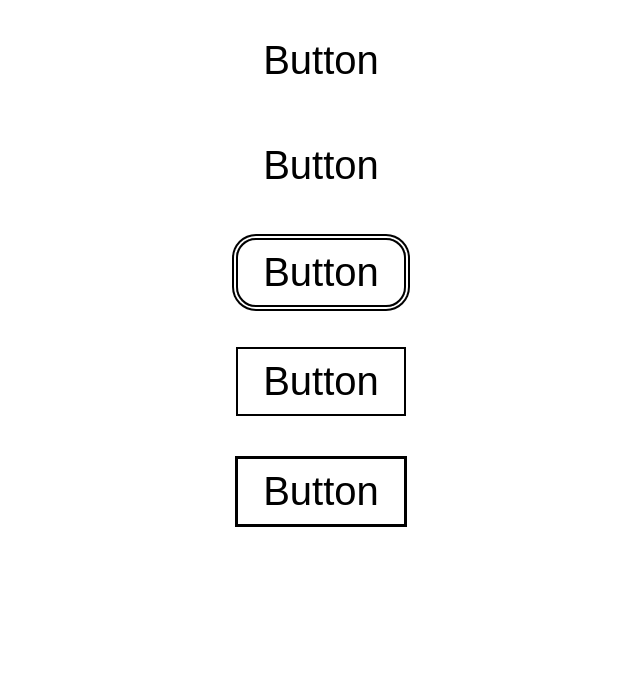
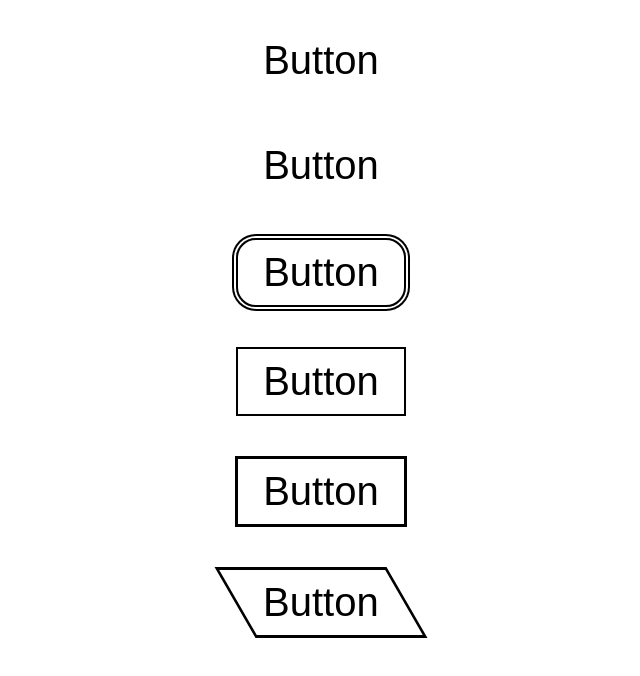
Before and after one commit to ewa-ilnicka/workshop, a plain HTML site: page buttonCssAnimation/index.html in a window 1280 px wide. Shown: the whole page, without its empty margins (319-959 px from the left). Drawn offline with Linux system fonts and the light colour scheme.

Commit message:
Added sixth button

```diff
--- a/buttonCssAnimation/index.html
+++ b/buttonCssAnimation/index.html
@@ -20,7 +20,7 @@
             overflow: hidden;
         }
 
-        span {
+        span.b {
             position: absolute;
             width: 100%;
             height: 3px;
@@ -127,11 +127,53 @@
         button.fifth:hover::before {
             left: 0;
         }
+
+        button.sixth {
+
+            transform: skew(30deg);
+            border: 3px solid black;
+            transition: 0.3s;
+        }
+
+        span.a {
+            display: inline-block;
+            transform: skew(-30deg);
+        }
+
+        button.sixth::before {
+            content: "";
+            position: absolute;
+            top: 0;
+            bottom: 0;
+            left: -2px;
+            width: 2px;
+            background-color: black;
+            transition: 0.3s;
+        }
+
+        button.sixth::after {
+            content: "";
+            position: absolute;
+            left: 0;
+            right: 0;
+            bottom: -2px;
+            height: 2px;
+            background-color: black;
+            transition: 0.3s 0.2s;
+        }
+
+        button.sixth:hover::before {
+            left: 100%;
+        }
+
+        button.sixth:hover::after {
+            bottom: 100%;
+        }
     </style>
 </head>
 
 <body>
-    <button class="first">Button<span></span></button>
+    <button class="first">Button<span class="b"></span></button>
     <br>
     <button class="second">Button</button>
     <br>
@@ -140,6 +182,8 @@
     <button class="fourth">Button</button>
     <br>
     <button class="fifth">Button</button>
+    <br>
+    <button class="sixth"><span class="a">Button</span></button>
 </body>
 
 </html>
```
